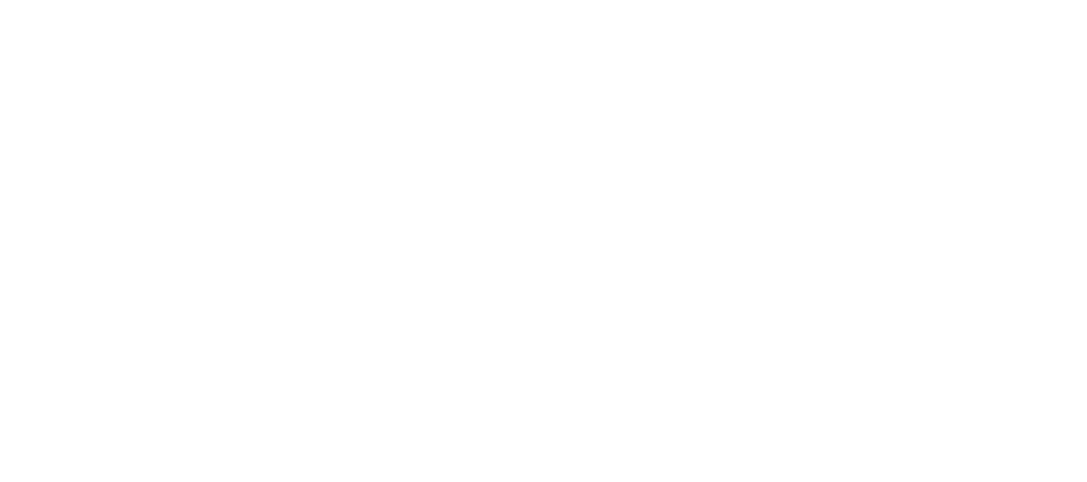
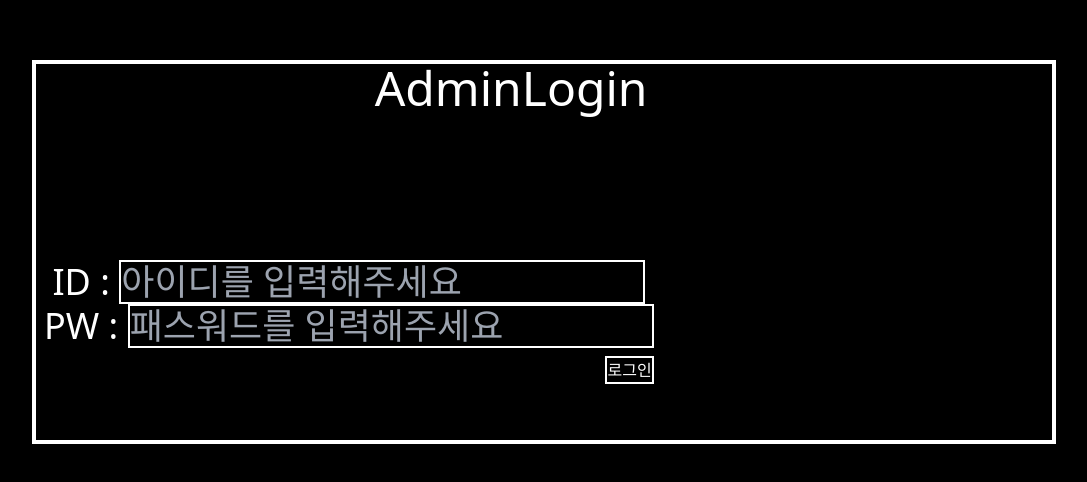
Before and after one commit to KHminor/BangGuSuckPoCha, a React (Create React App) app in the folder front-client/: page /adminlogin in a window 1280 px wide. Before the commit this address had no page. Shown: the part 116-598 px from the top of the page, without its empty margins (128-1215 px from the left). Built offline with nearby package versions, Linux system fonts and the light colour scheme.

Commit message:
Feat : 추가 adminlogin

```diff
--- a/front-client/src/App.tsx
+++ b/front-client/src/App.tsx
@@ -8,6 +8,8 @@
 import LayoutPage from "./components/Common/LayoutPage";
 import Loading from "./components/Common/Loading";
 import MainCreateRoomCarousel from "./components/Main/MainCreateRoomCarousel";
+// import AdminMain from "./components/Admin/AdminMain";
+import AdminLogin from "./components/Admin/AdminLogin";
 function App() {
   return (
     <div className="App bg-black">
@@ -18,6 +20,8 @@
         <Route path="/login" element={<Login />} />
         <Route path="/loading" element={<Loading />} />
         <Route path="/carousel" element={<MainCreateRoomCarousel />} />
+        <Route path="/adminlogin" element={<AdminLogin />} />
+        {/* <Route path="/adminmain" element={<AdminMain />} />         */}
       </Routes>
     </div>
   );
--- /dev/null
+++ b/front-client/src/components/Admin/AdminLogin.tsx
@@ -0,0 +1,43 @@
+import { useNavigate } from "react-router-dom";
+
+function AdminLogin(): React.ReactElement {
+  const navigate = useNavigate();
+  return (
+    <div className="h-screen w-screen">
+      <div className="text-white border-4 border-white relative top-44 left-40 h-96 w-4/5">
+        <div className="absolute left-1/3 text-5xl">AdminLogin</div>
+
+        <div className="absolute left-0 top-1/2">
+          <table>
+            <div className="text-4xl p-2">
+              <div>
+                ID :{" "}
+                <input
+                  className="border-2 border-white bg-black text-white"
+                  type="text"
+                  placeholder="아이디를 입력해주세요"
+                />
+              </div>
+              PW :{" "}
+              <input
+                className="border-2 border-white bg-black text-white"
+                placeholder="패스워드를 입력해주세요"
+              ></input>
+            </div>
+            <button
+              type="submit"
+              onClick={() => {
+                navigate("/adminmain");
+              }}
+              className="absolute right-2 border-2 border-white"
+            >
+              로그인
+            </button>
+          </table>
+        </div>
+      </div>
+    </div>
+  );
+}
+
+export default AdminLogin;
--- /dev/null
+++ b/front-client/src/components/Admin/AdminMain.tsx
@@ -0,0 +1,13 @@
+function AdminMain() {
+  return (
+    <div className="h-screen w-screen">
+      <div className="">
+        <div className="text-white">userlist</div>
+        <div className="text-white">userlist</div>
+        <div className="text-white">roomlist</div>
+        <div className="text-white">reportlist</div>
+      </div>
+    </div>
+  );
+}
+export default AdminMain;
```
Also changed, not shown: 1 other file (tests, documents, lock files or other folders).
